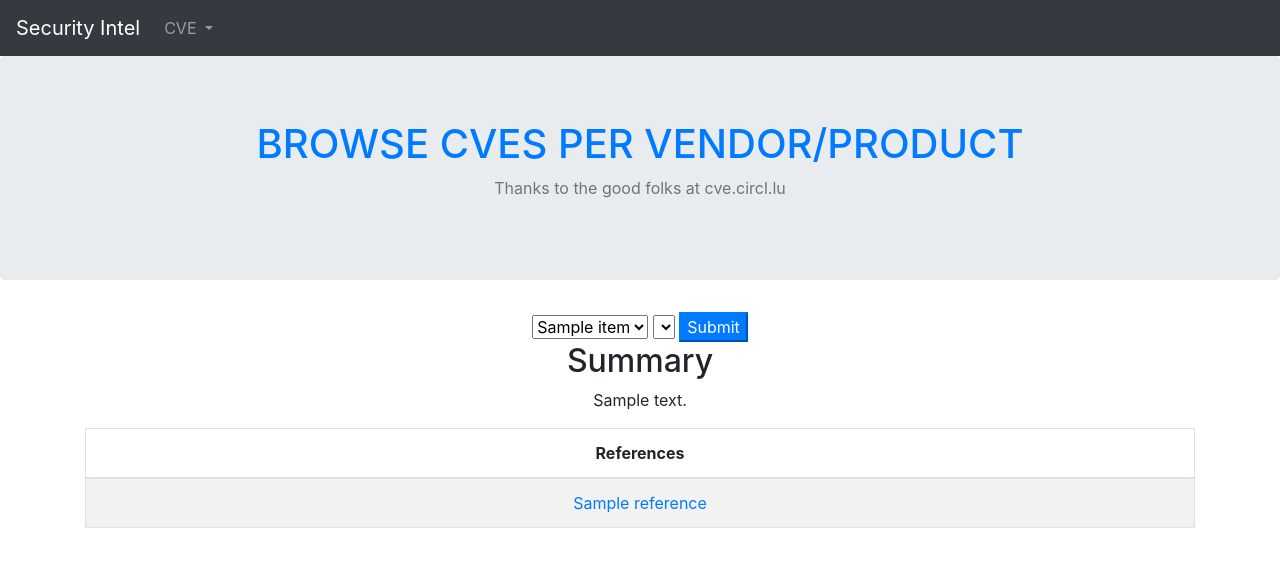
After one commit to fuzzmymind/secintel, a Django app: template cve/templates/cve_product.html in a window 1280 px wide. The commit adds this page. Shown: the top 567 px of the page. Run offline with Django 3.2, Linux system fonts and the light colour scheme; the template is opened without the code that fills it: most values are stand-ins (such as "Sample title", 1, 10 or a date in 2020); lists and menus that the app fills with data are empty; some libraries are stand-ins or nearby versions.

Commit message:
cascading dropdown

```diff
--- /dev/null
+++ b/cve/templates/cve_product.html
@@ -0,0 +1,54 @@
+{% extends "base.html" %}
+
+{% block title %}
+BROWSE CVES PER VENDOR/PRODUCT
+{% endblock %}
+{% block content %}
+<form action="/cve/product/" method="post">
+    {% csrf_token %}
+    <select name="selectvendor" id="selectvendor">
+        {% for item in vendors %}
+        <option val="{{ item }}"> {{ item }} </option>
+        {% endfor %}
+    </select>
+    <select name="selectproduct" id="selectproduct">
+    </select>
+    <input type="submit" value="Submit" class="btn-primary">
+</form>
+
+<script>
+    $(document).ready(function () {
+        $('select#selectvendor').change(function () {
+            var optionSelected = $(this).find("option:selected");
+            var valueSelected = optionSelected.val();
+            var vendor_name = optionSelected.text();
+            var url = '/cve/getproducts?vendor=' + vendor_name.trim()
+            $.get(url, function (result) {
+                $("#selectproduct option").remove();
+                for (var i = result.length - 1; i >= 0; i--) {
+                    $("#selectproduct").append('<option>' + result[i].name + '</option>');
+                };
+            });
+        });
+    });
+</script>
+<h2>Summary</h2>
+<p>{{ data.summary }}</p>
+<table class="table table-bordered table-striped">
+    <thead>
+        <tr>
+            <th>References</th>
+        </tr>
+    </thead>
+    <tbody>
+        <tr>
+            <td>
+                {% for reference in data.references %}
+                <a href="{{reference}}" target="_blank">{{reference}}</a>
+                {% endfor %}
+            </td>
+        </tr>
+
+    </tbody>
+</table>
+{% endblock %}
--- a/cve/urls.py
+++ b/cve/urls.py
@@ -4,5 +4,6 @@
 urlpatterns = [
     path('', views.cve_search, name='cve'),
     path('cve/product/', views.cve_product, name='cve_product'),
+    path('cve/getproducts', views.get_product_for_vendor, name='get_product_for_vendor'),
     path('cve/last/', views.cve_last_30, name='cve_last_30')
 ]
--- a/templates/base.html
+++ b/templates/base.html
@@ -25,7 +25,7 @@
         <div class="dropdown-menu">
           <a class="dropdown-item" href="/">GET CVE PER CVE-ID</a>
           <a class="dropdown-item" href="/cve/last">GET THE LAST UPDATED CVES</a>
-          <a class="dropdown-item" href="#">BROWSE CVES PER VENDOR/PRODUCT</a>
+          <a class="dropdown-item" href="/cve/product">BROWSE CVES PER VENDOR/PRODUCT</a>
         </div>
       </li>
     </ul>
```
Also changed, not shown: cve/forms.py (+12 -0 lines), cve/views.py (+26 -2 lines).
